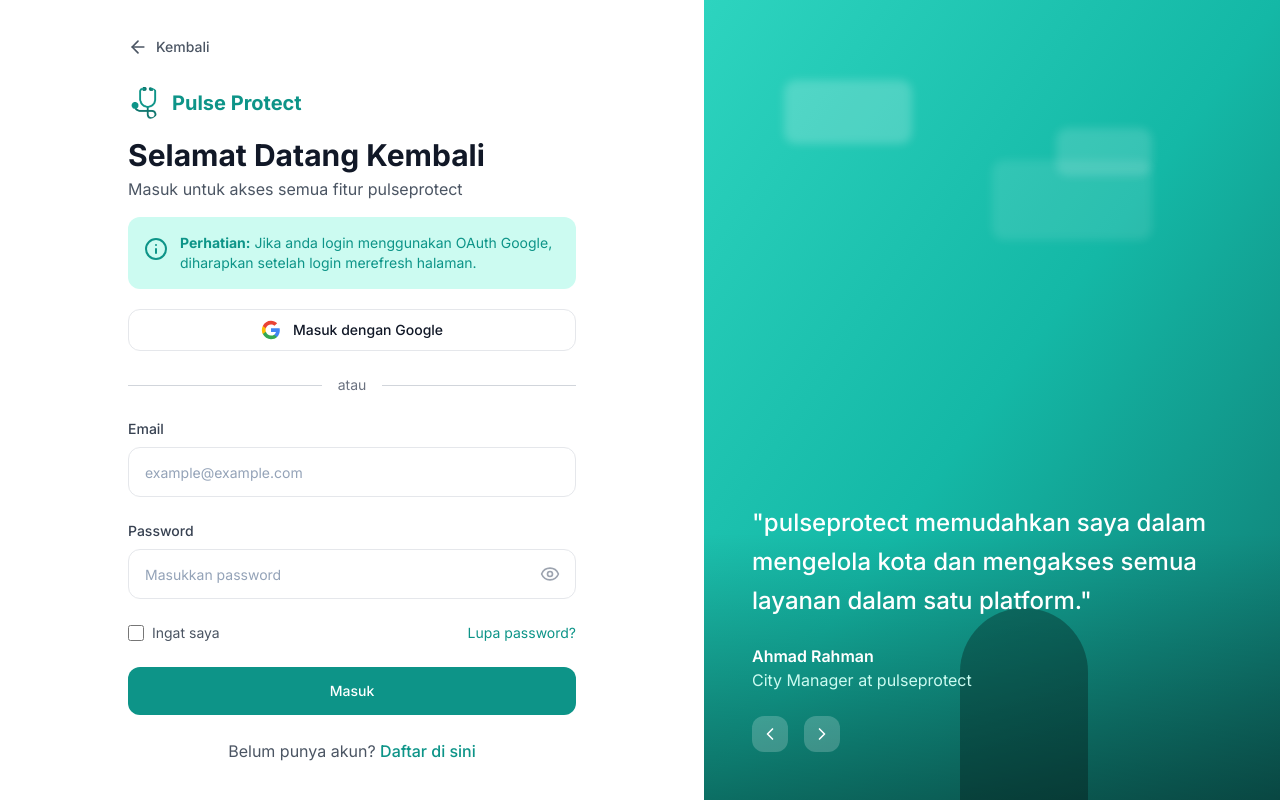
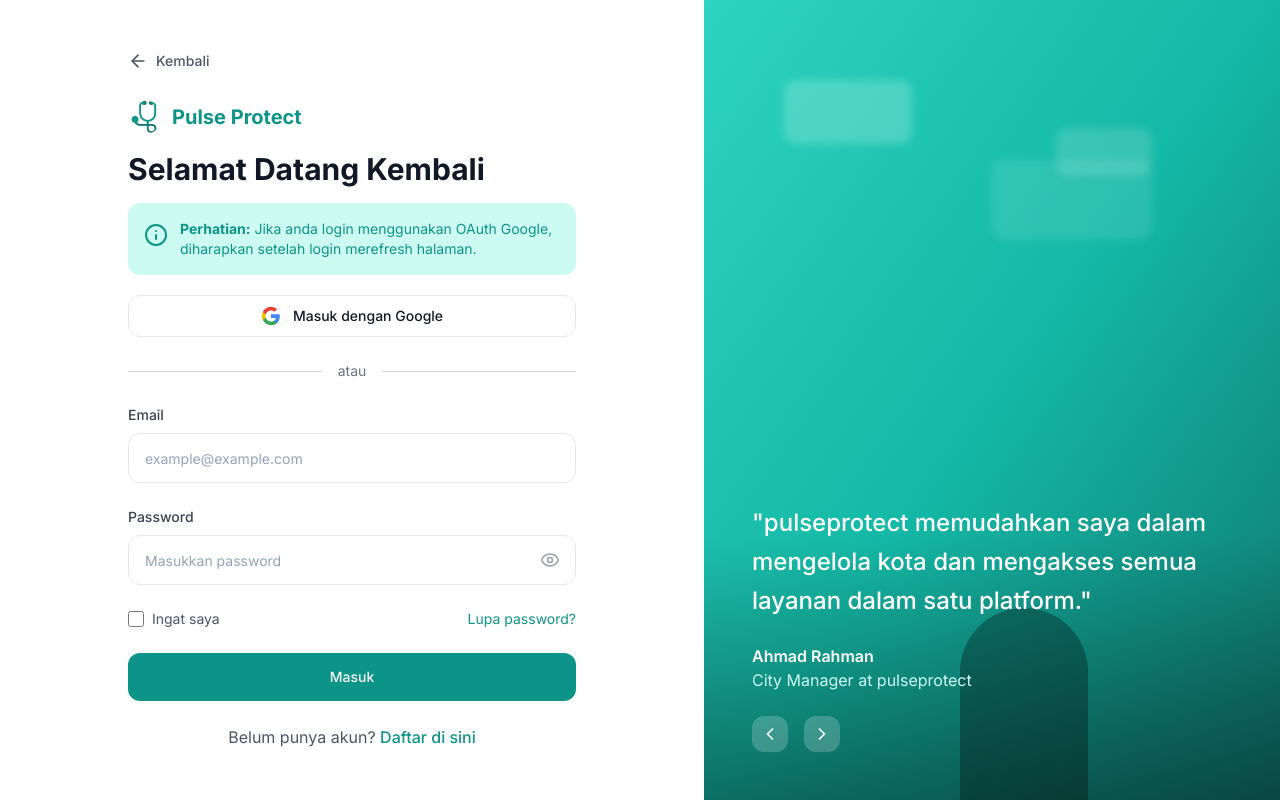
Before and after one commit to ckckckcz/pulseprotect, a Next.js app: page /login in a window 1280 px wide. Built offline with nearby package versions, Linux system fonts and the light colour scheme; no server answers.

Commit message:
Update page.tsx

```diff
--- a/app/login/page.tsx
+++ b/app/login/page.tsx
@@ -364,9 +364,6 @@ function LoginForm() {
           <h1 className="text-3xl font-bold text-gray-900 mb-1">
             Selamat Datang Kembali
           </h1>
-          <p className="text-gray-600">
-            Masuk untuk akses semua fitur pulseprotect
-          </p>
         </motion.div>
 
         <motion.div
```
